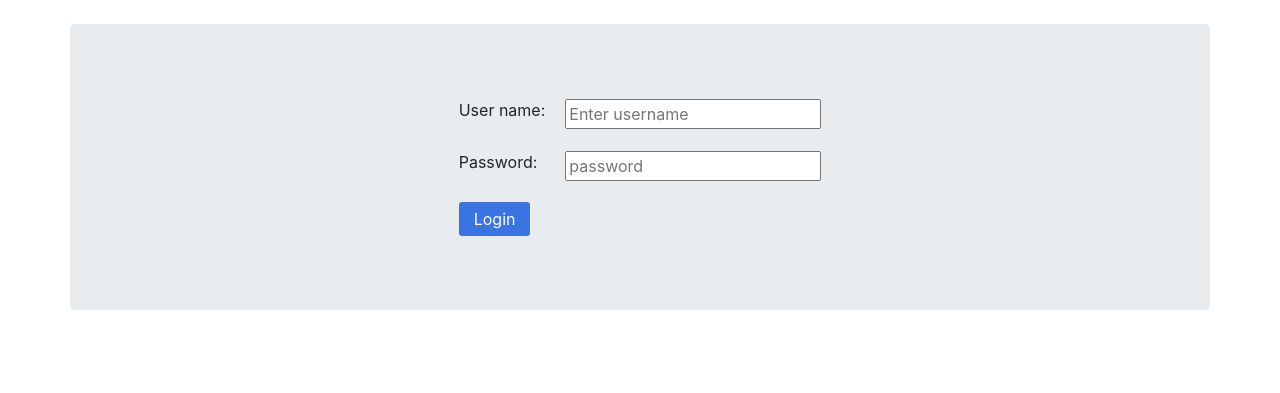
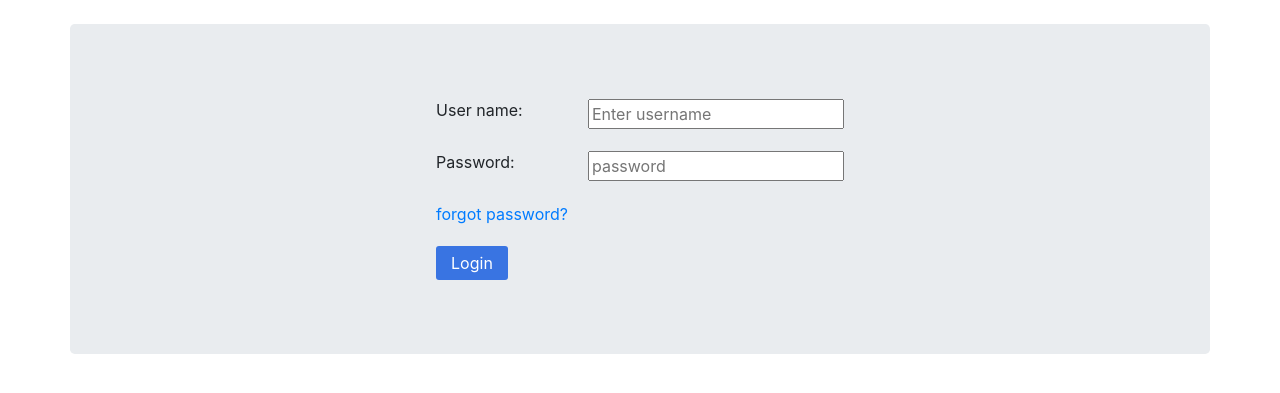
Before and after one commit to milan090/col, a Django app: page /login/ in a window 1280 px wide. Shown: the part 56-449 px from the top of the page. Run offline with Django 3.2, Linux system fonts and the light colour scheme; some libraries are stand-ins or nearby versions.

Commit message:
added forgot password links

```diff
--- a/mainApp/templates/changepass.html
+++ b/mainApp/templates/changepass.html
@@ -3,7 +3,7 @@
 {% block content %}
 
 <div class="container">
-	<dir class="jumbotron">
+	<div class="jumbotron">
 		<form method="POST">
 			{% csrf_token %}
 			<p>
@@ -13,7 +13,7 @@
 			</p>
 			<input type="submit" name="">
 		</form>
-	</dir>
+	</div>
 </div>
 
 {% endblock %}
--- a/mainApp/templates/login.html
+++ b/mainApp/templates/login.html
@@ -40,6 +40,9 @@
                 <td> <input type="password" name="password" placeholder="password"></td>
             </tr>
             <tr>
+                <td><a href="{% url 'forgotpassword' %}">forgot password?</a></td>
+            </tr>
+            <tr>
                 <td><input type="submit" name="" value="Login" id="login-btn"></td>
             </tr>
         </table>
--- a/mainApp/templates/profile.html
+++ b/mainApp/templates/profile.html
@@ -13,6 +13,7 @@
         {% else %}
         <p>no profile pic</p>
         {% endif %}
+        <a href="{% url 'forgotpassword' %}">Change Password</a>
     </div>
 </div>
 
--- a/mainApp/urls.py
+++ b/mainApp/urls.py
@@ -9,6 +9,6 @@ urlpatterns = [
     path('logout/', views.user_logout, name='logout'),
     path('ActivateUser', fn_verify_token),
     path('profile', views.profile, name='user_profile'),
-    path('ForgotPassword', forgot_password),
+    path('ForgotPassword', forgot_password, name='forgotpassword'),
     path('ChangePassword', change_password),
 ]
```
